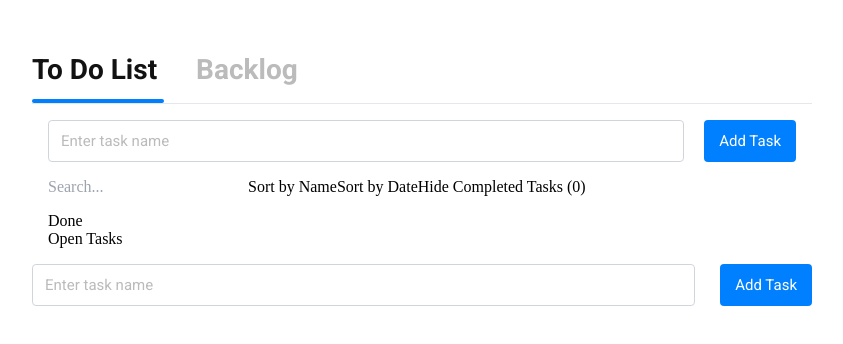
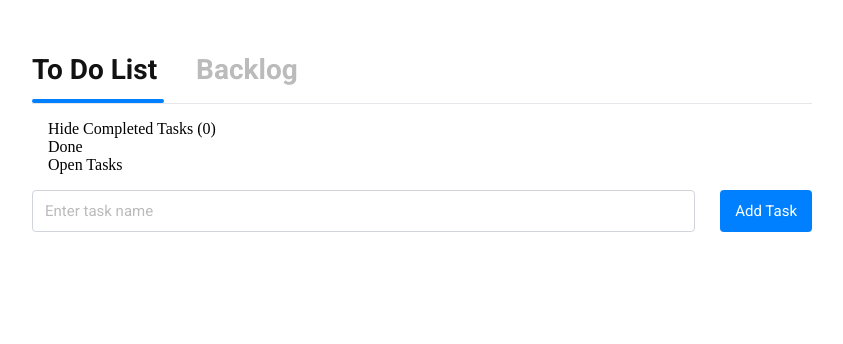
Before and after one commit to f3n0l/todolist-app, a Vue app: page / in a window 1280 px wide. Shown: the top 344 px of the page, without its empty margins (218-1061 px from the left). Built offline with nearby package versions, Linux system fonts and the light colour scheme.

Commit message:
minor cleanup

```diff
--- a/src/components/HelloWorld.vue
+++ /dev/null
@@ -1,40 +0,0 @@
-<script setup lang="ts">
-import { ref } from "vue";
-
-defineProps<{ msg: string }>();
-
-const count = ref(0);
-</script>
-
-<template>
-    <h1>{{ msg }}</h1>
-
-    <div class="card">
-        <button type="button" @click="count++">count is {{ count }}</button>
-        <p>
-            Edit
-            <code>components/HelloWorld.vue</code> tLOL
-        </p>
-    </div>
-
-    <p>
-        Check out
-        <a href="https://vuejs.org/guide/quick-start.html#local" target="_blank"
-            >create-vue</a
-        >, the official Vue + Vite starter
-    </p>
-    <p>
-        Install
-        <a href="https://github.com/vuejs/language-tools" target="_blank"
-            >Volar</a
-        >
-        in your IDE for a better DX
-    </p>
-    <p class="read-the-docs">Click on the Vite and Vue logos to learn more</p>
-</template>
-
-<style scoped>
-.read-the-docs {
-    color: #888;
-}
-</style>
--- a/src/store/useBacklogStore.ts
+++ /dev/null
@@ -1,26 +0,0 @@
-import { defineStore } from "pinia";
-
-export interface BacklogTask {
-    id: number;
-    name: string;
-    description: string;
-    completed: boolean;
-}
-
-export const useBacklogStore = defineStore("backlog", {
-    state: () => ({
-        tasks: [] as BacklogTask[],
-        lastId: 0,
-    }),
-    actions: {
-        addTask(task: Omit<BacklogTask, "id">): void {
-            const newTask: BacklogTask = {
-                ...task,
-                id: this.lastId++, // Generate unique ID
-                completed: false,
-            };
-            this.tasks.push(newTask);
-        },
-        // Implement other actions as needed
-    },
-});
--- a/src/views/Backlog.vue
+++ b/src/views/Backlog.vue
@@ -1,6 +1,5 @@
 <template>
     <div class="container mx-auto p-4">
-        <ToDoInput :disabled="true" />
         <input
             v-model="searchTerm"
             type="text"
@@ -39,7 +38,7 @@
 <script setup lang="ts">
 import { ref, computed } from "vue";
 import { useToDoListStore } from "../store/useTodoListStore";
-import ToDoInput from "../components/ToDoInput.vue";
+
 import { Task } from "../types/types";
 
 const store = useToDoListStore();
--- a/src/views/ToDoList.vue
+++ b/src/views/ToDoList.vue
@@ -1,15 +1,5 @@
 <template>
     <div class="container mx-auto p-4">
-        <ToDoInput :disabled="true" />
-        <input
-            v-model="searchTerm"
-            type="text"
-            placeholder="Search..."
-            class="mb-4"
-        />
-        <button @click="sortBy('name')">Sort by Name</button>
-        <button @click="sortBy('date')">Sort by Date</button>
-
         <!-- Completed Tasks Section -->
         <button @click="toggleCompletedTasksSection">
             {{ completedTasksSectionOpen ? "Hide" : "Show" }} Completed Tasks
@@ -104,11 +94,11 @@
 <script setup lang="ts">
 import { ref, computed } from "vue";
 import { useToDoListStore } from "../store/useTodoListStore";
-import ToDoInput from "../components/ToDoInput.vue";
+
 import { Task } from "../types/types";
 
 const store = useToDoListStore();
-const searchTerm = ref("");
+
 const completedTasksSectionOpen = ref(true); // Set to true to open by default
 
 const completedTasks = computed(() => store.tasks.filter((t) => t.completed));
@@ -125,14 +115,6 @@ const deleteTask = (task: Task) => {
 
 const moveToBacklog = (task: Task) => {
     store.moveToBacklog(task.id);
-};
-
-const sortBy = (type: "name" | "date") => {
-    if (type === "name") {
-        store.tasks.sort((a, b) => a.name.localeCompare(b.name));
-    } else {
-        store.tasks.sort((a, b) => a.id - b.id); // Assuming id is the timestamp
-    }
 };
 
 const toggleMenu = (task: Task) => {
```
